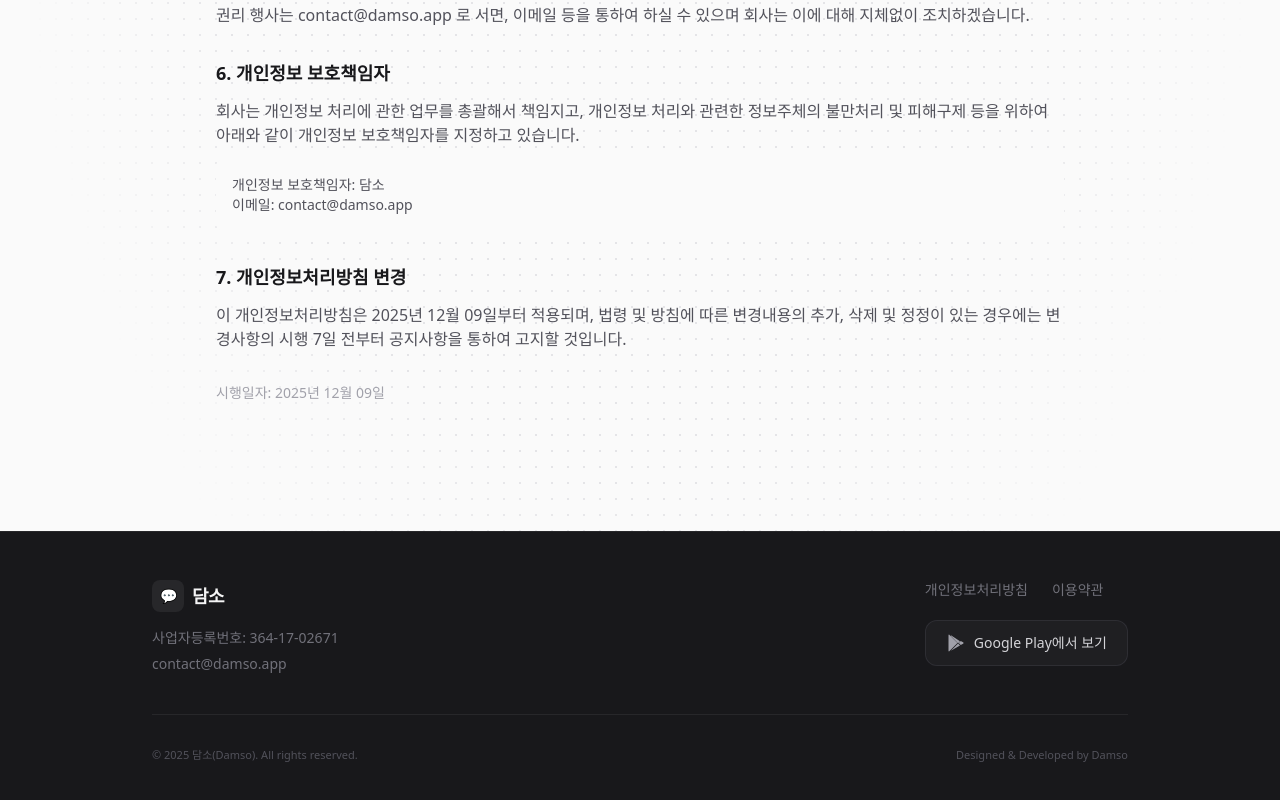
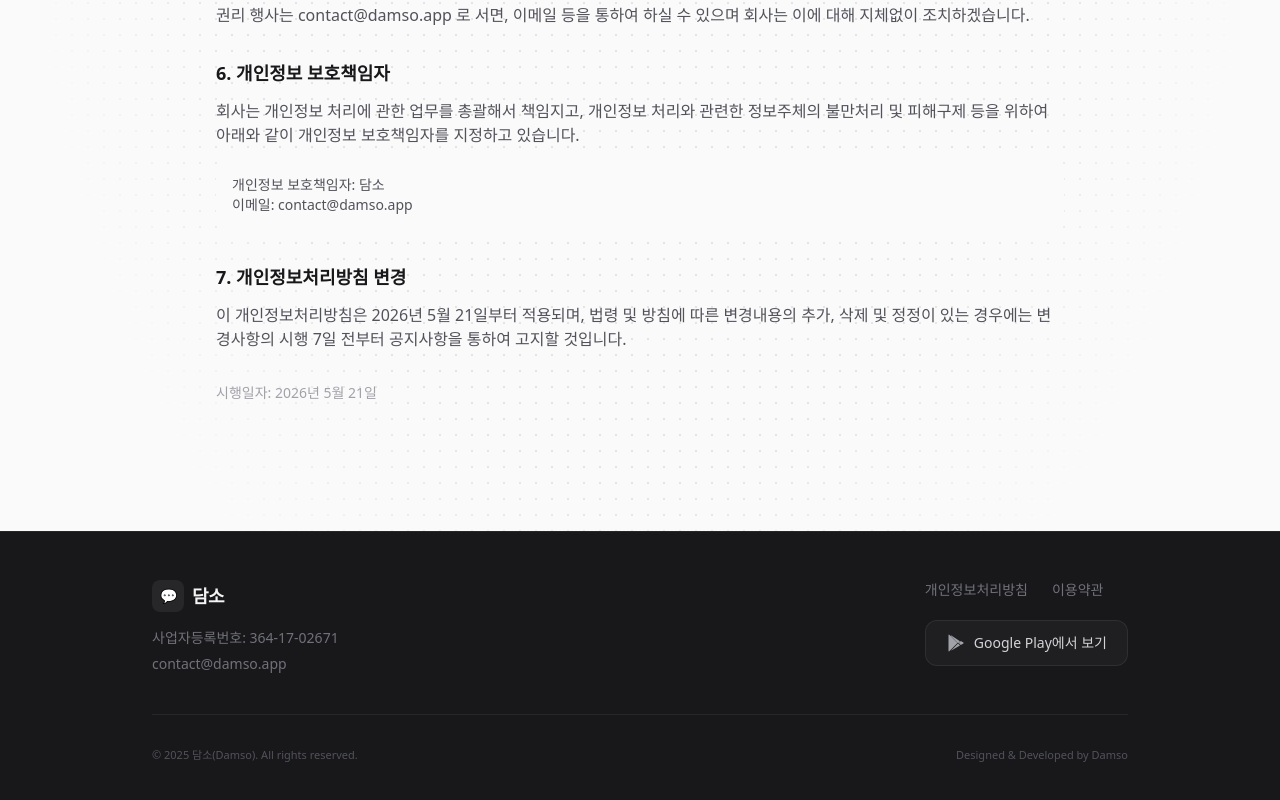
Before and after one commit to nwgu/damso, a React (Vite) app: page /privacy in a window 1280 px wide. Shown: the part 1381-2181 px from the top of the page. Built offline with nearby package versions, Linux system fonts and the light colour scheme.

Commit message:
방침 업데이트 날짜 수정

```diff
--- a/src/pages/Privacy.jsx
+++ b/src/pages/Privacy.jsx
@@ -30,7 +30,7 @@ function Privacy() {
                 {lang === 'ko' ? <PrivacyKo /> : <PrivacyEn />}
 
                 <div className="mt-8 text-sm text-zinc-400">
-                    <p>{lang === 'ko' ? '시행일자: 2025년 12월 09일' : 'Effective Date: December 09, 2025'}</p>
+                    <p>{lang === 'ko' ? '시행일자: 2026년 5월 21일' : 'Effective Date: December 09, 2025'}</p>
                 </div>
             </div>
         </Layout>
@@ -117,7 +117,7 @@ function PrivacyKo() {
 
             <section>
                 <h2 className="text-lg font-semibold text-zinc-900 mb-3">7. 개인정보처리방침 변경</h2>
-                <p>이 개인정보처리방침은 2025년 12월 09일부터 적용되며, 법령 및 방침에 따른 변경내용의 추가, 삭제 및 정정이 있는 경우에는 변경사항의 시행 7일 전부터 공지사항을 통하여 고지할 것입니다.</p>
+                <p>이 개인정보처리방침은 2026년 5월 21일부터 적용되며, 법령 및 방침에 따른 변경내용의 추가, 삭제 및 정정이 있는 경우에는 변경사항의 시행 7일 전부터 공지사항을 통하여 고지할 것입니다.</p>
             </section>
         </div>
     );
```
